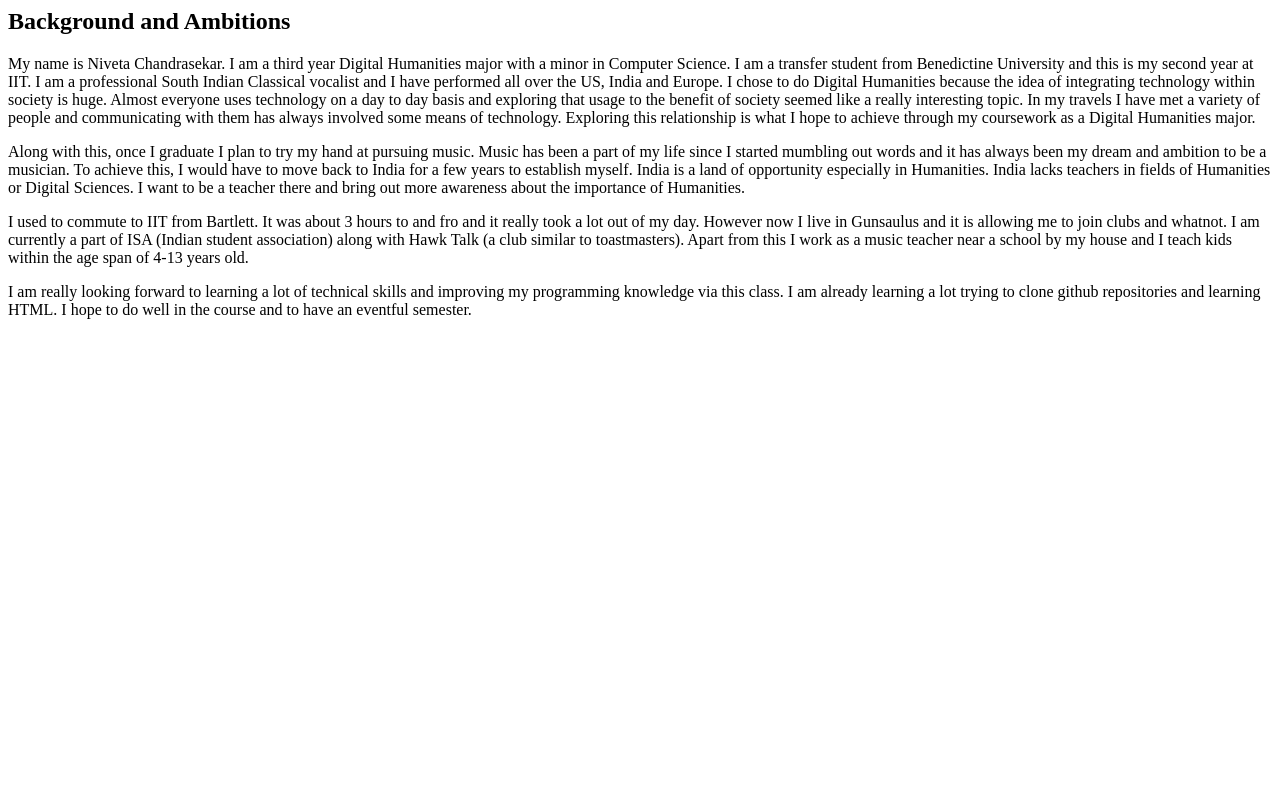
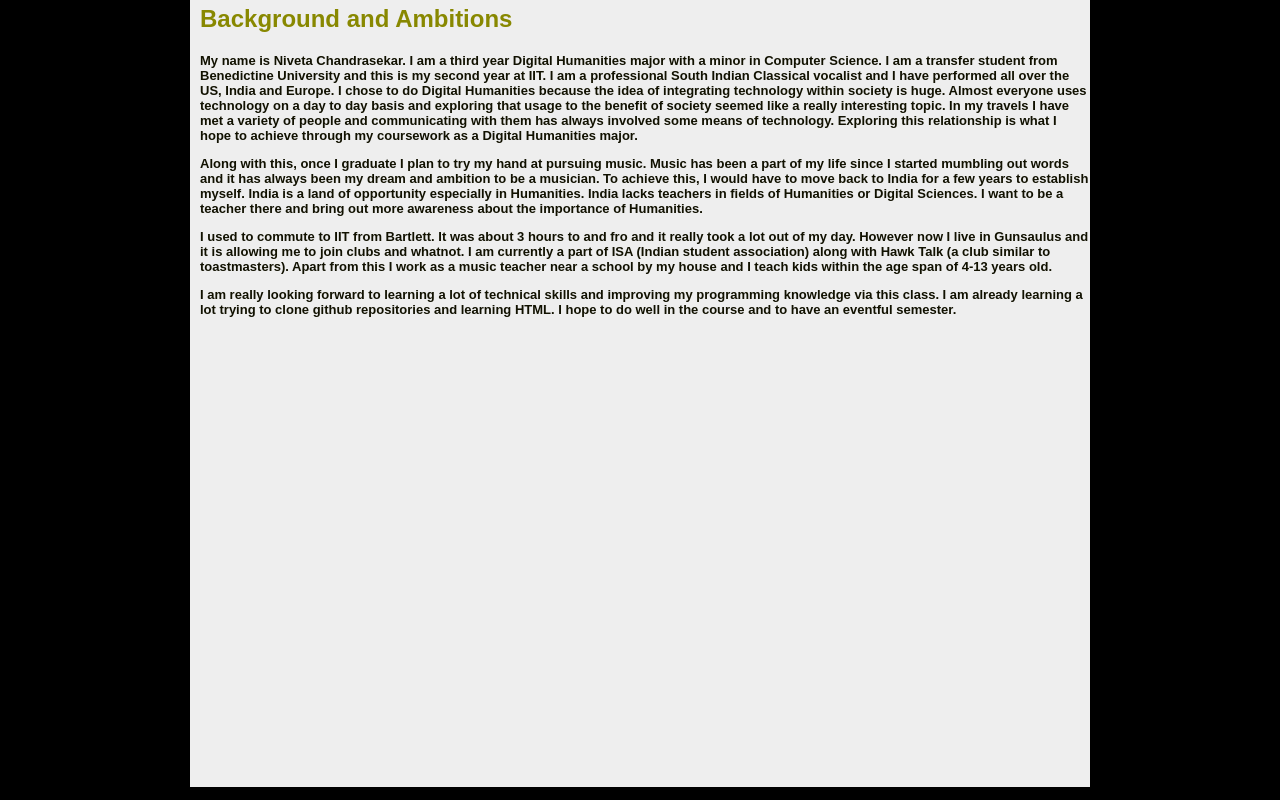
Before and after one commit to nivetac/sbwd, a plain HTML site: page index.html in a window 1280 px wide. Drawn offline with Linux system fonts and the light colour scheme.

Commit message:
css added

```diff
--- a/index.html
+++ b/index.html
@@ -1,14 +1,16 @@
+
 <html>
 <head>
 <title>Background and Ambitions-- Niveta Chandrasekar</title>
+<link href = "styles.css" rel="stylesheet" type="text/css" />
 </head>
 
 <body>
-<h2> Background and Ambitions </h2>
-<p>My name is Niveta Chandrasekar. I am a third year Digital Humanities major with a minor in Computer Science. I am a transfer student from Benedictine University and this is my second year at IIT. I am a professional South Indian Classical vocalist and I have performed all over the US, India and Europe. I chose to do Digital Humanities because the idea of integrating technology within society is huge. Almost everyone uses technology on a day to day basis and exploring that usage to the benefit of society seemed like a really interesting topic. In my travels I have met a variety of people and communicating with them has always involved some means of technology. Exploring this relationship is what I hope to achieve through my coursework as a Digital Humanities major. </p>
-<p> Along with this, once I graduate I plan to try my hand at pursuing music. Music has been a part of my life since I started mumbling out words and it has always been my dream and ambition to be a musician. To achieve this, I would have to move back to India for a few years to establish myself. India is a land of opportunity especially in Humanities. India lacks teachers in fields of Humanities or Digital Sciences. I want to be a teacher there and bring out more awareness about the importance of Humanities. </p>
-<p>	I used to commute to IIT from Bartlett. It was about 3 hours to and fro and it really took a lot out of my day. However now I live in Gunsaulus and it is allowing me to join clubs and whatnot. I am currently a part of ISA (Indian student association) along with Hawk Talk (a club similar to toastmasters). Apart from this I work as a music teacher near a school by my house and I teach kids within the age span of 4-13 years old. </p>
-<p>	I am really looking forward to learning a lot of technical skills and improving my programming knowledge via this class. I am already learning a lot trying to clone github repositories and learning HTML. I hope to do well in the course and to have an eventful semester.
+<h2 id="mytitle"> Background and Ambitions </h2>
+<p class="mystuff"> My name is Niveta Chandrasekar. I am a third year Digital Humanities major with a minor in Computer Science. I am a transfer student from Benedictine University and this is my second year at IIT. I am a professional South Indian Classical vocalist and I have performed all over the US, India and Europe. I chose to do Digital Humanities because the idea of integrating technology within society is huge. Almost everyone uses technology on a day to day basis and exploring that usage to the benefit of society seemed like a really interesting topic. In my travels I have met a variety of people and communicating with them has always involved some means of technology. Exploring this relationship is what I hope to achieve through my coursework as a Digital Humanities major. </p>
+<p class="mystuff">  Along with this, once I graduate I plan to try my hand at pursuing music. Music has been a part of my life since I started mumbling out words and it has always been my dream and ambition to be a musician. To achieve this, I would have to move back to India for a few years to establish myself. India is a land of opportunity especially in Humanities. India lacks teachers in fields of Humanities or Digital Sciences. I want to be a teacher there and bring out more awareness about the importance of Humanities. </p>
+<p class="mystuff"> I used to commute to IIT from Bartlett. It was about 3 hours to and fro and it really took a lot out of my day. However now I live in Gunsaulus and it is allowing me to join clubs and whatnot. I am currently a part of ISA (Indian student association) along with Hawk Talk (a club similar to toastmasters). Apart from this I work as a music teacher near a school by my house and I teach kids within the age span of 4-13 years old. </p>
+<p class="mystuff"> I am really looking forward to learning a lot of technical skills and improving my programming knowledge via this class. I am already learning a lot trying to clone github repositories and learning HTML. I hope to do well in the course and to have an eventful semester.
 </p>
 </body>
 </html>
```
